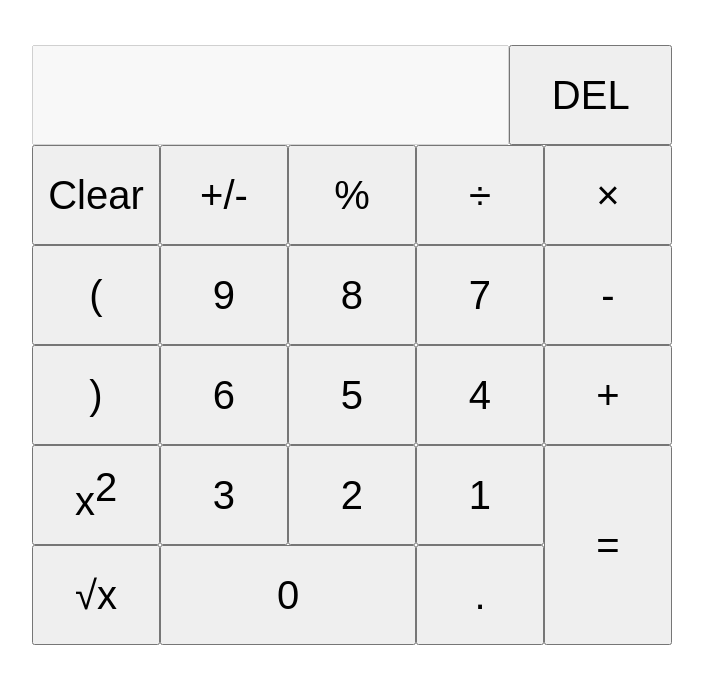
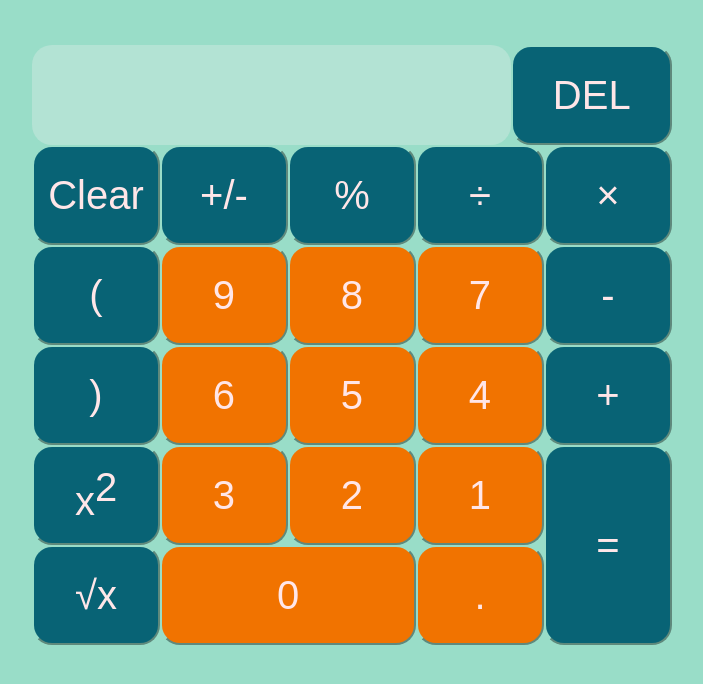
Before and after one commit to m-alkhudair/calculator-week-4-main-js-assignment, a plain HTML site: page index.html in a window 1280 px wide. Shown: the whole page, without its empty margins (288-991 px from the left). Drawn offline with Linux system fonts and the light colour scheme.

Commit message:
Update style.css

```diff
--- a/style/style.css
+++ b/style/style.css
@@ -2,6 +2,7 @@
     box-sizing: border-box;
     margin: 0;
     font-size: 40px;
+    color: #FFE6E8;
 }
 
 body {
@@ -9,6 +10,7 @@ body {
     flex-direction: column;
     justify-content: center;
     align-items: center;
+    background-color: #99DDC8;
 }
 
 #calulatorDisplay {
@@ -28,11 +30,35 @@ button#del {
 
 input {
     width: 100%;
+    border-radius: 20px;
+    border: none;
+    padding: 20px;
+    color: #086375;
 }
 
 button {
     height: 100px;
     width: 33.33%;
+    border-color: #99DDC8;
+    border-radius: 20px;
+    background-color: #086375;
+}
+
+button:hover {
+    border: none;
+}
+
+button.operator:focus {
+    background-color: #FFB140;
+}
+
+button.number {
+    background-color: #F17300;
+}
+
+button.number:hover {
+    background-color: #52AD9C;
+    border: none;
 }
 
 #left button, #right button {
```
